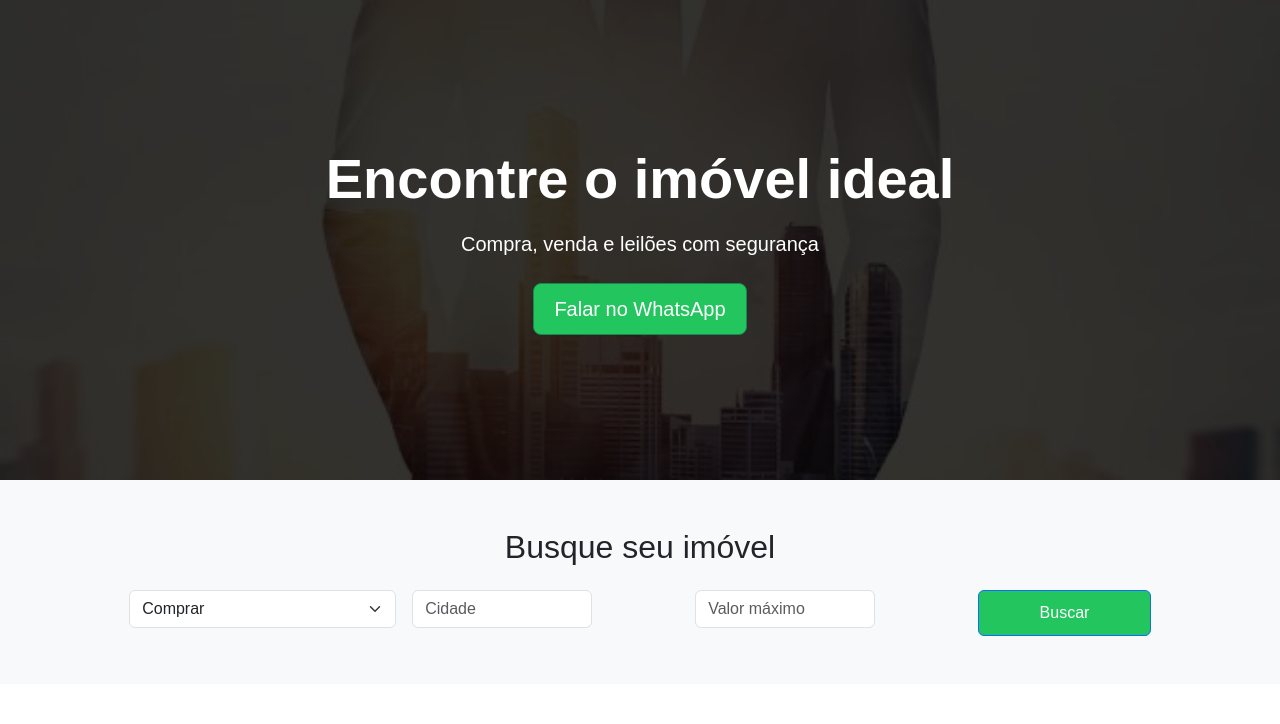
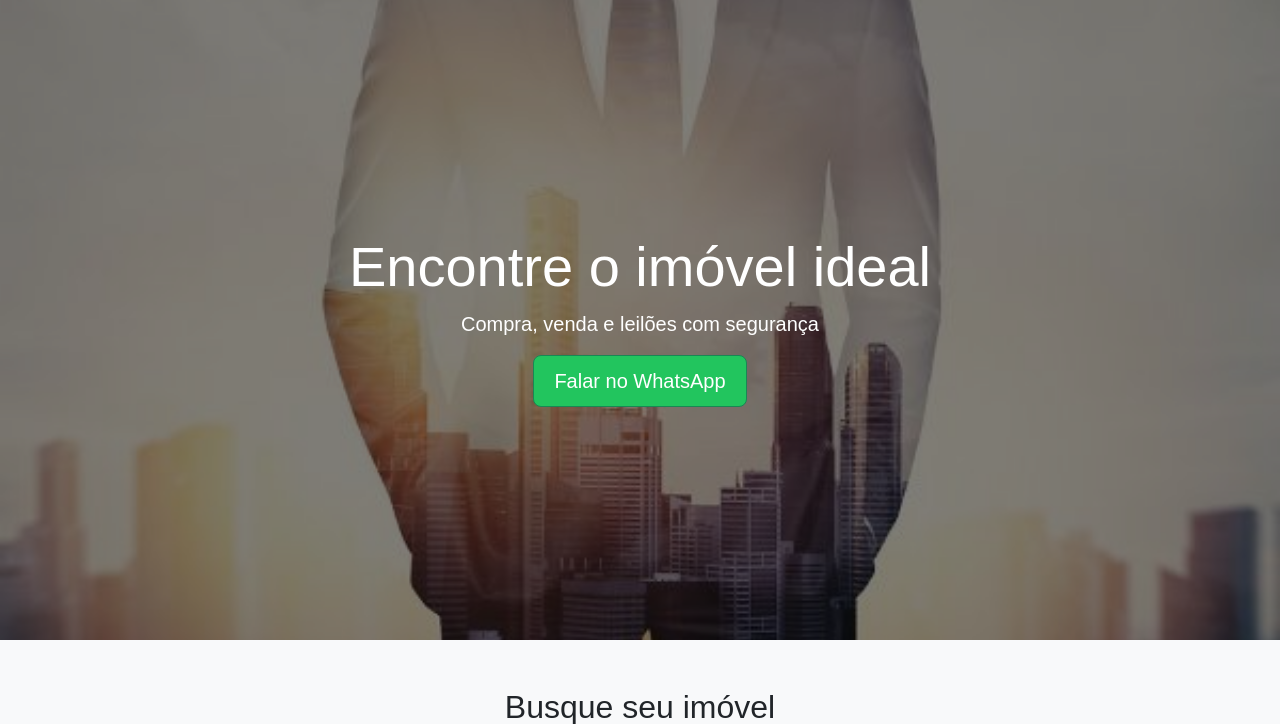
Before and after one commit to victorMedeiros82/axiaImob, a Django app: page / in a window 1280 px wide. Shown: the part 56-780 px from the top of the page. Run offline with Django 5.2, Linux system fonts and the light colour scheme; data comes from the database, SQL or seed files in the repository.

Commit message:
alterando varios arquivos

```diff
--- a/axia/settings.py
+++ b/axia/settings.py
@@ -129,6 +129,10 @@ STATIC_ROOT = os.path.join(BASE_DIR, "staticfiles")
 
 STATICFILES_STORAGE = "django.contrib.staticfiles.storage.StaticFilesStorage"
 
+STATICFILES_DIRS = [
+    os.path.join(BASE_DIR, 'static'),
+]
+
 MEDIA_URL = "media/"
 MEDIA_ROOT = os.path.join(BASE_DIR, "media")
 
--- a/templates/core/home.html
+++ b/templates/core/home.html
@@ -50,15 +50,13 @@
       </nav>
 
     <!-- HERO -->
-    <section class="hero d-flex align-items-center text-center text-white" style="background: url('{% static 'img/hero.jpg' %}') no-repeat center center; background-size: cover; min-height: 60vh; position: relative;">
-      <!-- Overlay para escurecer a imagem e destacar o texto -->
-      <div style="position: absolute; top: 0; left: 0; right: 0; bottom: 0; background-color: rgba(0,0,0,0.6); z-index: 1;"></div>
+    <section class="hero d-flex align-items-center text-center text-white">
 
-      <div class="container" style="position: relative; z-index: 2;">
-          <h1 class="display-4 fw-bold mb-3">Encontre o imóvel ideal</h1>
-          <p class="lead mb-4">Compra, venda e leilões com segurança</p>
+      <div class="container">
+          <h1 class="display-4">Encontre o imóvel ideal</h1>
+          <p class="lead">Compra, venda e leilões com segurança</p>
           <a href="#" class="btn btn-success btn-lg">Falar no WhatsApp</a>
-      </div>
+        </div>
     </section>
 
     <!-- BUSCA -->
```
